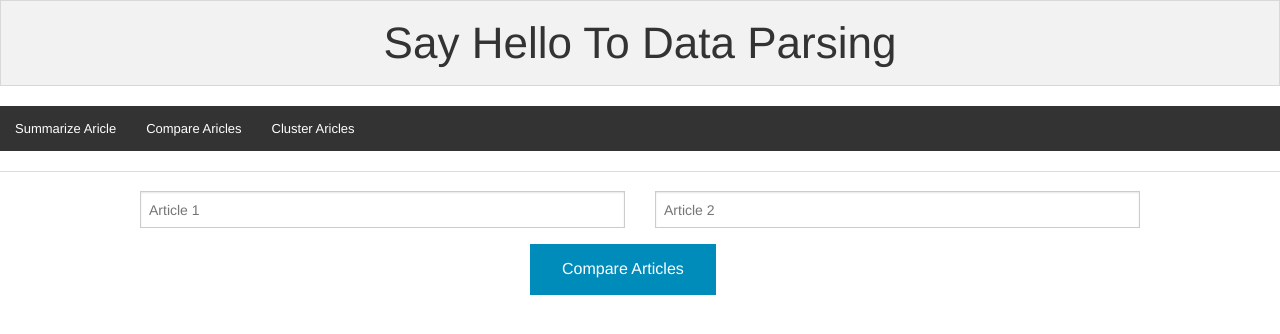
After one commit to louislai/autosum, a Django app: page /compare in a window 1280 px wide. The commit adds this page. Shown: the top 334 px of the page. Run offline with Django 3.2, Linux system fonts and the light colour scheme.

Commit message:
Add form templates

```diff
--- a/analyzer/views.py
+++ b/analyzer/views.py
@@ -1,15 +1,16 @@
-from django.http import HttpResponse
+from django.http import HttpResponseRedirect
 from django.shortcuts import render
-from analyzer.forms import SummarizerForm
 
 def index(request):
-    form  = SummarizerForm(auto_id=False)
     if request.method=='POST':
-        form = SummarizerForm(request.POST)
-        if form.is_valid():
-          cd = form.cleaned_data
-          url = cd.get('article_url')
-          return HttpResponseRedirect('/')
+        form = request.POST
+        url = form.get('article_url')
+        return HttpResponseRedirect('/index')
 
-    return render(request, 'index.html', {'form': form})
-# Create your views here.
+    return render(request, 'index.html')
+
+def compare(request):
+  return render(request, 'compare.html')
+
+def cluster(request):
+  return render(request, 'cluster.html')
--- /dev/null
+++ b/static/css/form.css
@@ -0,0 +1,2 @@
+/* Fix Foundation Textarea */
+textarea { height: auto; }
--- a/summarizer/urls.py
+++ b/summarizer/urls.py
@@ -6,6 +6,9 @@ urlpatterns = patterns('',
     # Examples:
     # url(r'^$', 'summarizer.views.home', name='home'),
     # url(r'^blog/', include('blog.urls')),
+    url(r'^cluster', views.cluster),
+    url(r'^compare', views.compare),
     url(r'^$', views.index),
+    url(r'^index', views.index),
     url(r'^admin/', include(admin.site.urls)),
 )
--- a/templates/base.html
+++ b/templates/base.html
@@ -10,6 +10,7 @@
   {% load staticfiles %}
   <link rel="stylesheet" href="{% static "css/normalize.css" %}">
   <link rel="stylesheet" href="{% static "css/foundation.min.css" %}">
+  <link rel="stylesheet" href="{% static "css/form.css" %}">
 
     <!--[if lt IE 9]>
       <script src="https://oss.maxcdn.com/html5shiv/3.7.2/html5shiv.min.js"></script>
@@ -29,20 +30,20 @@
           <!-- Left Nav Section -->
           <ul class="left">
             <li>
-            <a href="#">Summarize Aricle</a>
+            <a href="index.html">Summarize Aricle</a>
           </li>
           <li>
-            <a href="#">Compare Aricles</a>
+            <a href="compare.html">Compare Aricles</a>
           </li>
           <li>
-            <a href="#">Cluster Aricles</a>
+            <a href="cluster.html">Cluster Aricles</a>
           </li>
           </ul>
         </section>
       </nav>
       <hr>
       <div class="row">
-        <div class="small-10 small-centered-column">
+        <div class="small-12 small-centered-column">
             {% block content_block %}{% endblock %}
 
         </div>
--- /dev/null
+++ b/templates/compare.html
@@ -0,0 +1,21 @@
+{% extends 'base.html' %}
+
+{% block content_block %}
+  <form id="article_compare" method="post" action="compare">
+    <div class="row">
+      <div class="large-6 columns">
+
+          <input type="text" placeholder="Article 1" />
+
+      </div>
+      <div class="large-6 columns">
+
+          <input type="text" placeholder="Article 2" />
+
+      </div>
+    </div>
+    <div class="large-3 columns large-centered">
+      <button type="submit" class="button">Compare Articles</button>
+    </div>
+  </form>
+{% endblock %}
```
Also changed, not shown: templates/cluster.html (added, +14 -0 lines), templates/index.html (+12 -8 lines), 2 other files.
